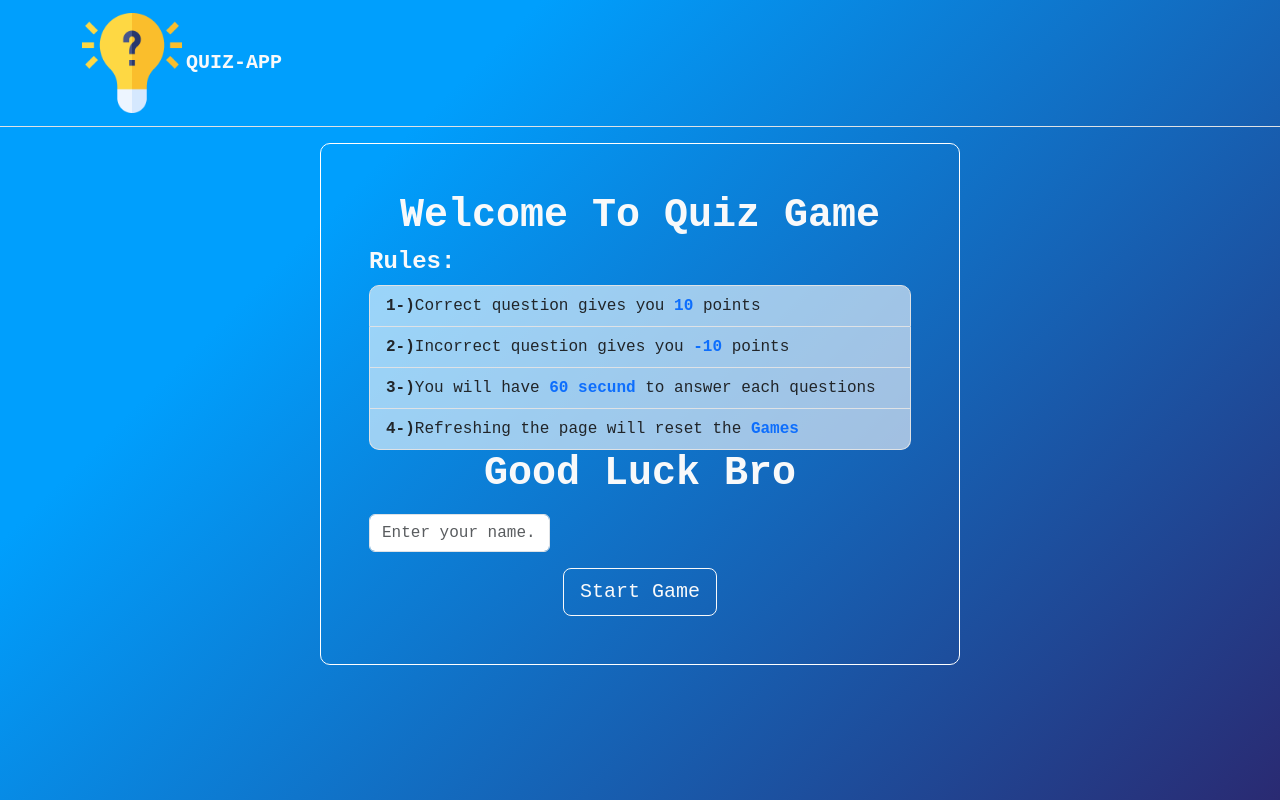
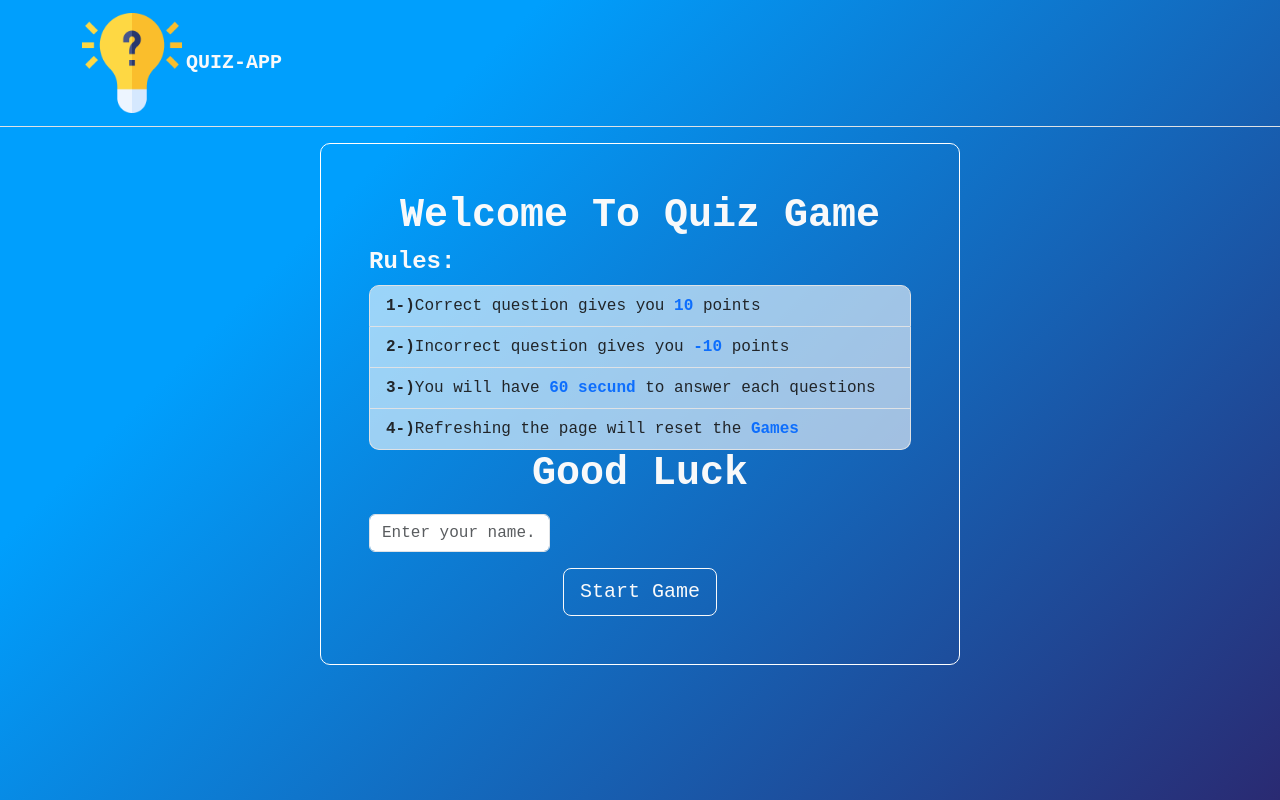
Before and after one commit to jasurbekyusuf/Quiz-App, an Angular app: page /welcome in a window 1280 px wide. Built offline with nearby package versions, Linux system fonts and the light colour scheme.

Commit message:
CODE RUB: Welcome Component Update

```diff
--- a/src/app/welcome/welcome.component.html
+++ b/src/app/welcome/welcome.component.html
@@ -7,7 +7,7 @@
     <li class="list-group-item"><span class="fw-bold">3-)</span>You will have <span class="fw-bold text-primary">60 secund</span> to answer each questions</li>
     <li class="list-group-item"><span class="fw-bold">4-)</span>Refreshing the page will reset the <span class="fw-bold text-primary">Games</span></li>
   </ul>
-  <h1 class="display-6 fw-bold text-light text-center">Good Luck Bro</h1>
+  <h1 class="display-6 fw-bold text-light text-center">Good Luck </h1>
   <div class="name col-md-4 my-3">
     <input #name type="text" placeholder="Enter your name..." class="form-control">
   </div>
```
